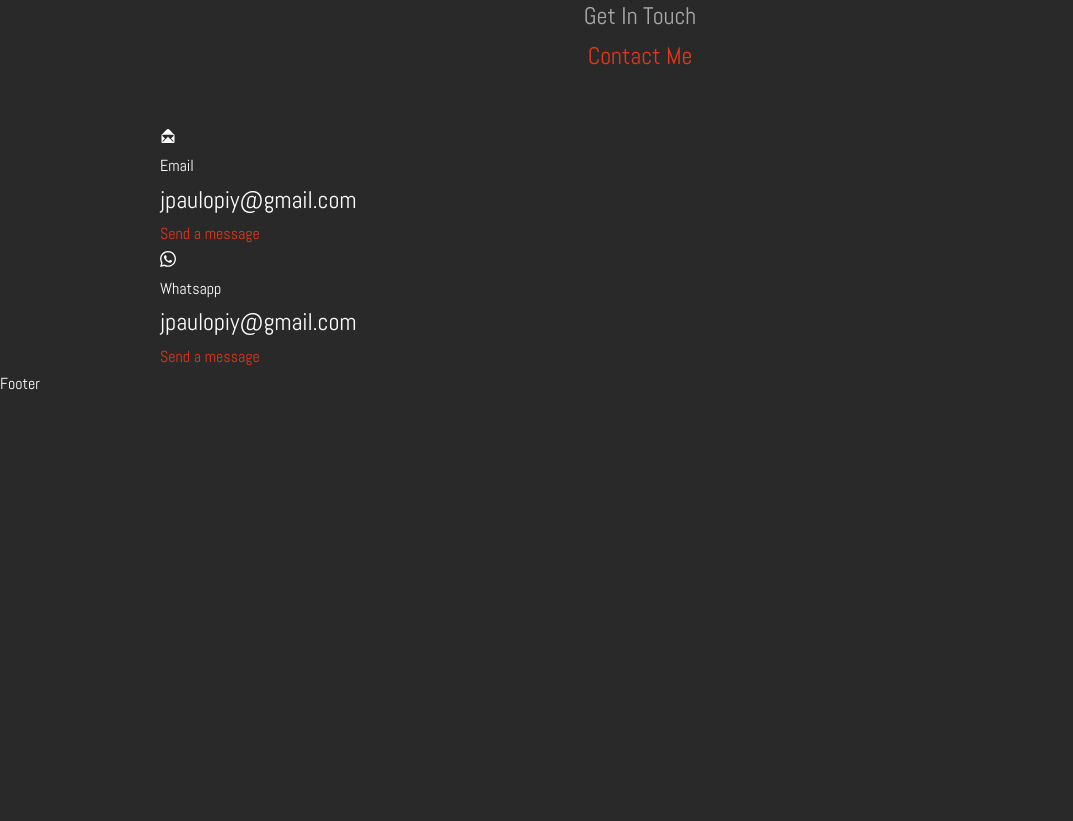
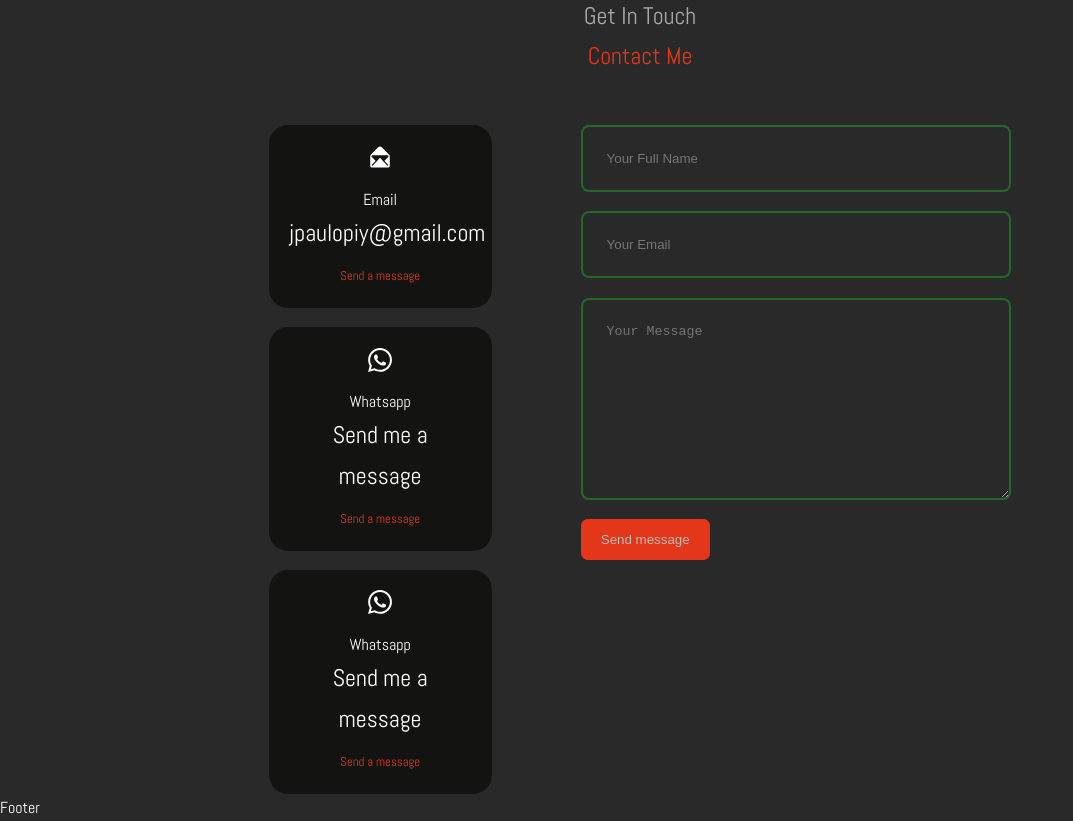
Before and after one commit to johngolem/Personnal-Website, a React (Create React App) app: page / in a window 1280 px wide. Shown: the part 5420-6241 px from the top of the page, without its empty margins (0-1073 px from the left). Before the commit the page ends 5817 px from the top, so only its background shows below. Built offline with nearby package versions, Linux system fonts and the light colour scheme.

Commit message:
style contact me section

```diff
--- a/src/components/contact/Contact.jsx
+++ b/src/components/contact/Contact.jsx
@@ -12,21 +12,50 @@
       <div className="container contact__container">
         <div className="contact__options">
           <article className="contact__option">
-            <IoIosMailOpen />
+            <IoIosMailOpen className="contact__option-icon" />
             <h4>Email</h4>
             <h5>jpaulopiy@gmail.com</h5>
-            <a href="mailto:jpaulopiy@gmail.com">Send a message</a>
+            <a href="mailto:jpaulopiy@gmail.com" target="_blank">
+              Send a message
+            </a>
           </article>
           <article className="contact__option">
-            <ImWhatsapp />
+            <ImWhatsapp className="contact__option-icon" />
             <h4>Whatsapp</h4>
-            <h5>jpaulopiy@gmail.com</h5>
-            <a href="mailto:jpaulopiy@gmail.com">Send a message</a>
+            <h5>Send me a message</h5>
+            <a href="https://wa.me/+254700448388" target="_blank">
+              Send a message
+            </a>
+          </article>
+          <article className="contact__option">
+            <ImWhatsapp className="contact__option-icon" />
+            <h4>Whatsapp</h4>
+            <h5>Send me a message</h5>
+            <a href="https://wa.me/+254700448388" target="_blank">
+              Send a message
+            </a>
           </article>
         </div>
+        {/* END OF CONTACT OPTIONS */}
+        <form action="">
+          <input
+            type="text"
+            name="name"
+            placeholder="Your Full Name"
+            required
+          />
+          <input type="email" name="email" placeholder="Your Email" required />
+          <textarea
+            name="message"
+            rows="10"
+            placeholder="Your Message"
+            required
+          ></textarea>
+          <button type="submit" className="btn btn-primary">
+            Send message
+          </button>
+        </form>
       </div>
-      {/* END OF CONTACT OPTIONS */}
-      <form action=""></form>
     </section>
   );
 };
--- a/src/components/contact/contact.css
+++ b/src/components/contact/contact.css
@@ -0,0 +1,49 @@
+.container.contact__container {
+  width: 58%;
+  display: grid;
+  grid-template-columns: 30% 58%;
+  gap: 12%;
+}
+
+.contact__options {
+  display: flex;
+  flex-direction: column;
+  gap: 1.2rem;
+}
+.contact__option {
+  background: var(--color-bg-variant);
+  padding: 1.2rem;
+  border-radius: 1.2rem;
+  text-align: center;
+  border: 1px solid transparent;
+  transition: var(--transition);
+}
+.contact__option:hover {
+  background: transparent;
+  border: 1px solid var(--color-primary-variant);
+}
+.contact__option-icon {
+  font-size: 1.5rem;
+  margin-bottom: 0.5rem;
+}
+.contact__option a {
+  margin-top: 0.7rem;
+  display: inline-block;
+  font-size: 0.8rem;
+}
+
+/********************************** FORM******************** */
+
+form {
+  display: flex;
+  flex-direction: column;
+  gap: 1.2rem;
+}
+input,
+textarea {
+  width: 100%;
+  padding: 1.5rem;
+  border-radius: 0.5rem;
+  background: transparent;
+  border: 2px solid var(--color-primary-variant);
+}
--- a/src/components/testimonials/Testimonials.jsx
+++ b/src/components/testimonials/Testimonials.jsx
@@ -41,10 +41,10 @@
 
       <Swiper
         pagination={{
-          dynamicBullets: true,
+          dynamicBullets: false,
         }}
         modules={[Pagination]}
-        className="mySwiper"
+        className="container testimonials-container "
         // className=" container testimonials-container">
       >
         {data.map(({ avatar, name, review }) => {
--- a/src/components/testimonials/testimonials.css
+++ b/src/components/testimonials/testimonials.css
@@ -1,10 +1,11 @@
 .container.testimonials-container {
-  width: 40%;
-}
-.mySwiper {
   width: 40%;
   padding-bottom: 4rem;
 }
+/* .mySwiper {
+  width: 50%;
+  padding-bottom: 4rem;
+} */
 .client__avatar {
   width: 4rem;
   aspect-ratio: 1/1;
```
